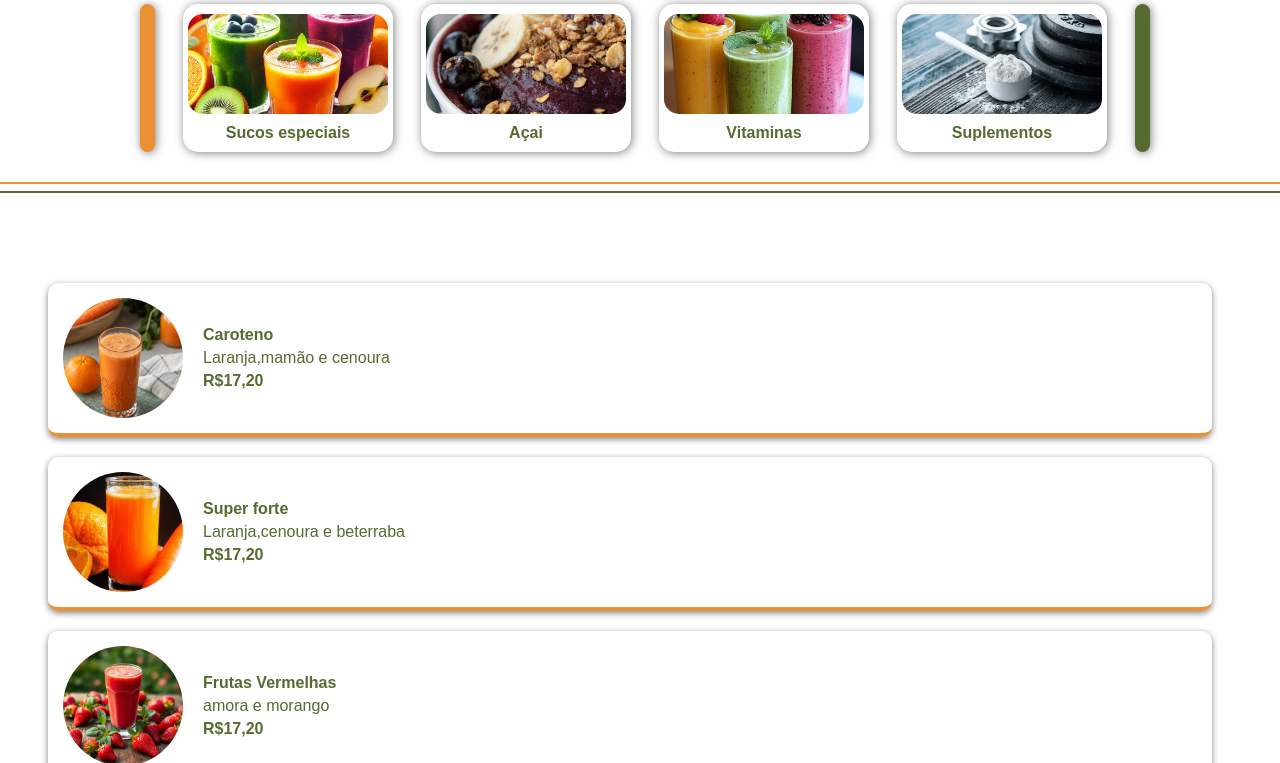
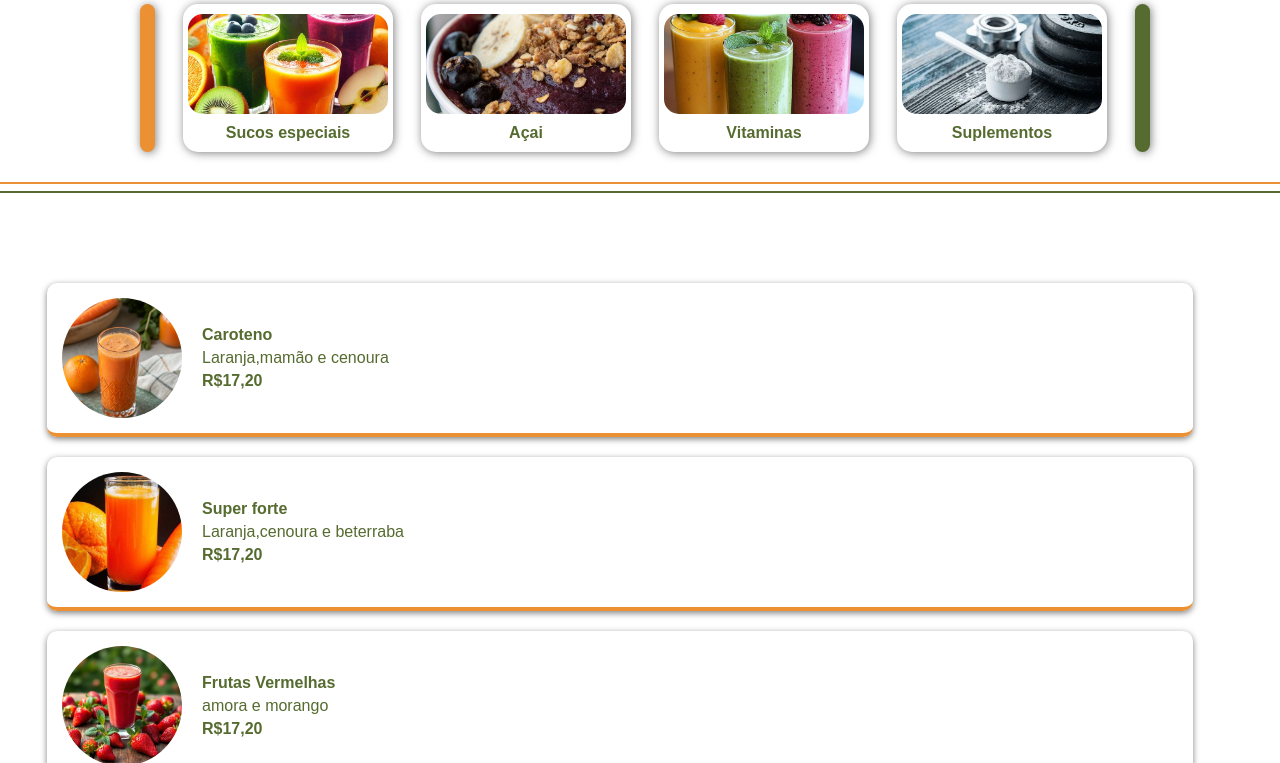
Before and after one commit to lucasdantaas/manga, a Flask app: page / in a window 1280 px wide. Shown: the part 5737-6500 px from the top of the page. Run offline with Flask 3, Linux system fonts and the light colour scheme.

Commit message:
Add files via upload

```diff
--- a/src/static/css/index.css
+++ b/src/static/css/index.css
@@ -195,7 +195,7 @@ body {
 
 .container {
     display: flex;
-    padding: 20px 10px;
+    padding: 20px;
     overflow-x: auto;
     scroll-snap-type: x mandatory;
     scroll-behavior: smooth;
--- a/src/templates/index.html
+++ b/src/templates/index.html
@@ -312,7 +312,7 @@
     <div class="div" style="border:1px solid #556b2f"></div>
 
             <div class="container">
-                <div class="child" id="suco">
+                <div class="child" id="suco" style="margin-left: 15px;">
 
 
                         <div class="produto3">
```
